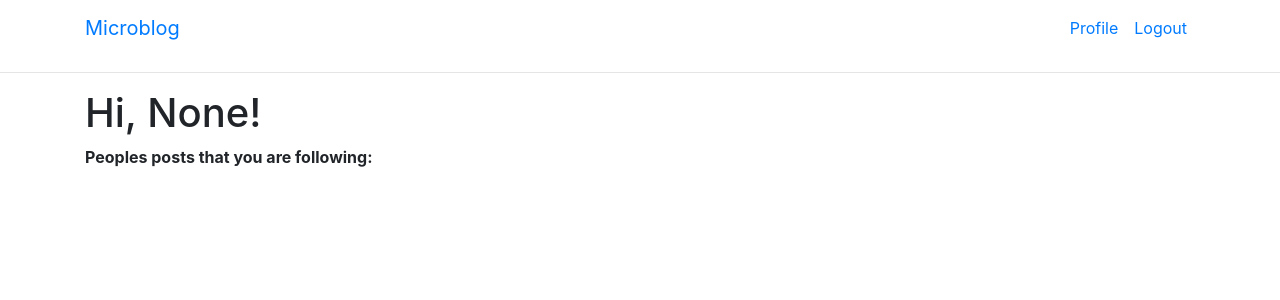
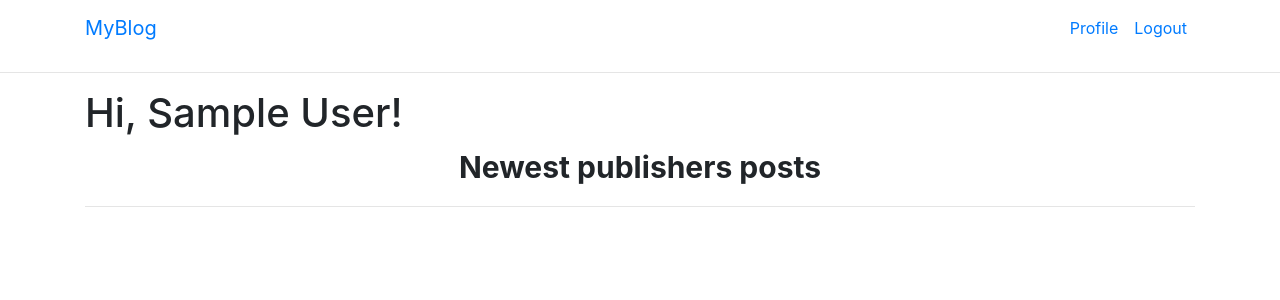
Before and after one commit to nopead/web_pr_flask_lab, a Flask app: page / in a window 1280 px wide. Shown: the top 300 px of the page. Run offline with Flask 3, Linux system fonts and the light colour scheme; the visitor is signed in with stand-in values (Sample User, id 1); data comes from the database, SQL or seed files in the repository; both versions use the stored data as it was after the commit; data that the repository does not hold is empty; some libraries are stand-ins or nearby versions.

Commit message:
added check followers, followed users, design refactoring

```diff
--- a/Microblog/app/__init__.py
+++ b/Microblog/app/__init__.py
@@ -4,7 +4,7 @@ from flask_sqlalchemy import SQLAlchemy
 from flask_migrate import Migrate
 from flask_login import LoginManager
 
-app = Flask(__name__)
+app = Flask(__name__, static_folder="css")
 app.config.from_object(Config)
 db = SQLAlchemy(app)
 migrate = Migrate(app, db)
--- /dev/null
+++ b/Microblog/app/css/index.css
@@ -0,0 +1,11 @@
+.posts-title{
+    display: flex
+    width:100%;
+    align-items: center;
+}
+
+.posts-title p {
+    font-weight: bold;
+    text-align: center;
+    font-size: 30px;
+}
--- /dev/null
+++ b/Microblog/app/css/posts.css
@@ -0,0 +1,46 @@
+/* Основные стили для контейнера постов */
+.posts-container {
+    display: flex;
+    flex-wrap: wrap;
+    width: 100%;
+    margin: 30px 0px;
+    flex-direction: row;
+    justify-content: center;
+}
+
+/* Стили для карточки поста */
+.post-card {
+    background-color: #ffffff; /* Цвет фона карточки */
+    border-radius: 10px; /* Закругление углов карточки */
+    box-shadow: 0 2px 10px rgba(0, 0, 0, 0.1); /* Тень для глубины */
+    margin: 5px;
+    padding: 15px; /* Внутренние отступы */
+    max-width: 300px; /* Максимальная ширина карточки */
+    min-width: 200px;
+    text-align: center; /* Центрирование текста */
+    transition: transform 0.2s; /* Плавный эффект при наведении */
+}
+
+.post-card:hover {
+    transform: translateY(-3px); /* Подъем карточки при наведении */
+}
+
+/* Стили для изображения пользователя */
+.post-card img {
+    width: 60px; /* Ширина аватара */
+    height: 60px; /* Высота аватара */
+    margin-bottom: 10px; /* Отступ снизу изображения */
+}
+
+/* Стили для текста поста */
+.post-card p {
+    font-size: 14px; /* Размер текста поста */
+    color: #333; /* Цвет текста поста */
+    margin: 5px 0; /* Отступы для текста */
+}
+
+/* Стили для метки времени */
+.post-card .timestamp {
+    font-size: 12px; /* Размер текста для времени */
+    color: #aaa; /* Цвет текста для времени */
+}
--- a/Microblog/app/models.py
+++ b/Microblog/app/models.py
@@ -1,9 +1,12 @@
 from app import db
-from datetime import datetime
+from datetime import datetime, timezone
+from sqlalchemy.ext.declarative import DeclarativeMeta
+from flask import jsonify
 from werkzeug.security import generate_password_hash, check_password_hash
 from flask_login import UserMixin
 from app import login
 from hashlib import md5
+import json
 
 followers = db.Table('followers',
     db.Column('follower_id', db.Integer, db.ForeignKey('user.id')),
@@ -19,7 +22,7 @@ class User(UserMixin, db.Model):
     login = db.Column(db.String(64), index=True, unique=True)
     password_hash = db.Column(db.String(128))
     about_me = db.Column(db.String(140))
-    last_seen = db.Column(db.DateTime, default=datetime.utcnow)
+    last_seen = db.Column(db.DateTime, default=datetime.now(timezone.utc))
 
     def __repr__(self):
         return '<User {}>'.format(self.login)
@@ -54,6 +57,14 @@ class User(UserMixin, db.Model):
             followers.c.follower_id == self.id)
         return followed.order_by(Post.timestamp.desc())
 
+    def get_followed(self):
+        followed_users = self.followed.all()
+        return followed_users
+
+    def get_followers(self):
+        followers_users = self.followers.all()
+        return followers_users
+
     def avatar(self, size):
         digest = md5(self.email.lower().encode('utf-8')).hexdigest()
         return 'https://www.gravatar.com/avatar/{}?d=identicon&s={}'.format(
--- a/Microblog/app/routes.py
+++ b/Microblog/app/routes.py
@@ -2,13 +2,13 @@
 from flask import render_template, flash, redirect, url_for
 from app import app, db
 from app.forms import LoginForm, RegistrationForm, EditProfileForm
-from app.models import User, Post
+from app.models import User, Post, followers
 from flask_login import current_user, login_user
 from flask_login import logout_user
 from flask_login import login_required
 from flask import request
 from urllib.parse import urlparse
-from datetime import datetime
+from datetime import datetime, timezone
 
 
 @app.route('/')
@@ -19,18 +19,18 @@ def index():
     return render_template('index.html', title='Home', posts=following_posts, user=current_user)
 
 
-@app.route('/user/<login>')
+@app.route('/<login>')
 @login_required
 def user(login):
     user = User.query.filter_by(login=login).first_or_404()
-    posts = Post.query.filter_by(user_id=current_user.id).all()
+    posts = Post.query.filter_by(user_id=user.id).all()
     return render_template('user.html', user=user, posts=posts)
 
 
 @app.before_request
 def before_request():
     if current_user.is_authenticated:
-        current_user.last_seen = datetime.utcnow()
+        current_user.last_seen = datetime.now(timezone.utc)
         db.session.commit()
 
 
@@ -101,21 +101,35 @@ def unfollow(login):
         return redirect(url_for('user', login=login))
     current_user.unfollow(user)
     db.session.commit()
-    #flash('You are not following {}.'.format(login))
+    flash('You are not following {}.'.format(login))
     return redirect(url_for('user', login=login))
 
 
-@app.route('/edit_profile', methods=['GET', 'POST'])
+@app.route('/<login>/edit', methods=['GET', 'POST'])
 @login_required
-def edit_profile():
-    form = EditProfileForm(current_user.login)
+def edit_profile(login):
+    form = EditProfileForm(login)
     if form.validate_on_submit():
         current_user.login = form.login.data
         current_user.about_me = form.about_me.data
         db.session.commit()
         flash('Your changes have been saved.')
-        return redirect(url_for('edit_profile'))
+        return redirect(url_for('user', login=login))
     elif request.method == 'GET':
         form.login.data = current_user.login
         form.about_me.data = current_user.about_me
-    return render_template('edit_profile.html', title='Edit Profile', form=form)
+    return render_template('edit_profile.html', title='Edit Profile', form=form, login=login)
+
+
+@app.route('/<login>/followed/', methods=['GET'])
+@login_required
+def followed(login):
+    user = User.query.filter_by(login=login).first()
+    return render_template('users.html', users=user.get_followed())
+
+
+@app.route('/<login>/followers', methods=['GET'])
+@login_required
+def followers(login):
+    user = User.query.filter_by(login=login).first()
+    return render_template('users.html', users=user.get_followers())
--- a/Microblog/app/templates/_post.html
+++ /dev/null
@@ -1,6 +0,0 @@
-<table>
-    <tr valign="top">
-        <td><img src="{{ post.author.avatar(36) }}" class="rounded-circle"></td>
-        <td>{{ post.author.login }} says:<br>{{ post.body }}</td>
-    </tr>
-</table>
--- a/Microblog/app/templates/base.html
+++ b/Microblog/app/templates/base.html
@@ -4,14 +4,15 @@
     {% if title %}
     <title>{{ title }} - microblog</title>
     {% else %}
-    <title>microblog</title>
+    <title>Blog</title>
     {% endif %}
     <link rel="stylesheet" href="https://stackpath.bootstrapcdn.com/bootstrap/4.5.2/css/bootstrap.min.css">
+    {% block head %}{% endblock %}
 </head>
 <body>
     <nav class="navbar navbar-expand-lg">
         <div class="container">
-            <a class="navbar-brand" href="{{ url_for('index') }}">Microblog</a>
+            <a class="navbar-brand" href="{{ url_for('index') }}">MyBlog</a>
             <button class="navbar-toggler" type="button" data-toggle="collapse" data-target="#navbarNav" aria-controls="navbarNav" aria-expanded="false" aria-label="Toggle navigation">
                 <span class="navbar-toggler-icon"></span>
             </button>
--- a/Microblog/app/templates/edit_profile.html
+++ b/Microblog/app/templates/edit_profile.html
@@ -1,6 +1,7 @@
 {% extends "base.html" %}
 
 {% block content %}
+    {% if login == current_user.login %}
         <div class="container">
             <div class="row justify-content-center">
                 <div class="col-md-6">
@@ -28,4 +29,7 @@
                 </div>
             </div>
         </div>
+    {% else %}
+        <h1>403 forbidden</h1>
+    {% endif %}
 {% endblock %}
--- a/Microblog/app/templates/index.html
+++ b/Microblog/app/templates/index.html
@@ -1,17 +1,25 @@
 {% extends "base.html" %}
+
+{% block head %}
+    <link rel="stylesheet" type="text/css" href="{{ url_for('static', filename='posts.css') }}" />
+    <link rel="stylesheet" type="text/css" href="{{ url_for('static', filename='index.css') }}" />
+{% endblock %}
 
 {% block content %}
 <body>
-    <h1>Hi, {{ current_user.login }}!</h1>
-    <b>Peoples posts that you are following:</b>
+    <h1>Hi, {{ current_user.name }}!</h1>
+    <div class="posts-title">
+        <p>Newest publishers posts</p>
+    </div>
+    <hr>
+    <div class="posts-container">
     {% for post in posts %}
-        <table>
-            <tr valign="top">
-                <td><img src="{{ user.avatar(30) }}" class="rounded-circle"></td>
-                <td><br>{{ post.body }}</td>
-                <td><br>{{ post.timestamp }}</td>
-            </tr>
-        </table>
+        <div class="post-card">
+            <img src="{{ user.avatar(30) }}" class="rounded-circle">
+            <br>{{ post.body }}
+            <br>{{ post.timestamp }}
+        </div>
     {% endfor %}
+    </div>
 </body>
 {% endblock %}
```
Also changed, not shown: Microblog/app/templates/user.html (+56 -12 lines), Microblog/app.db, Microblog/app/templates/users.html (added). Lines whose indentation alone changed are shown as unchanged.
